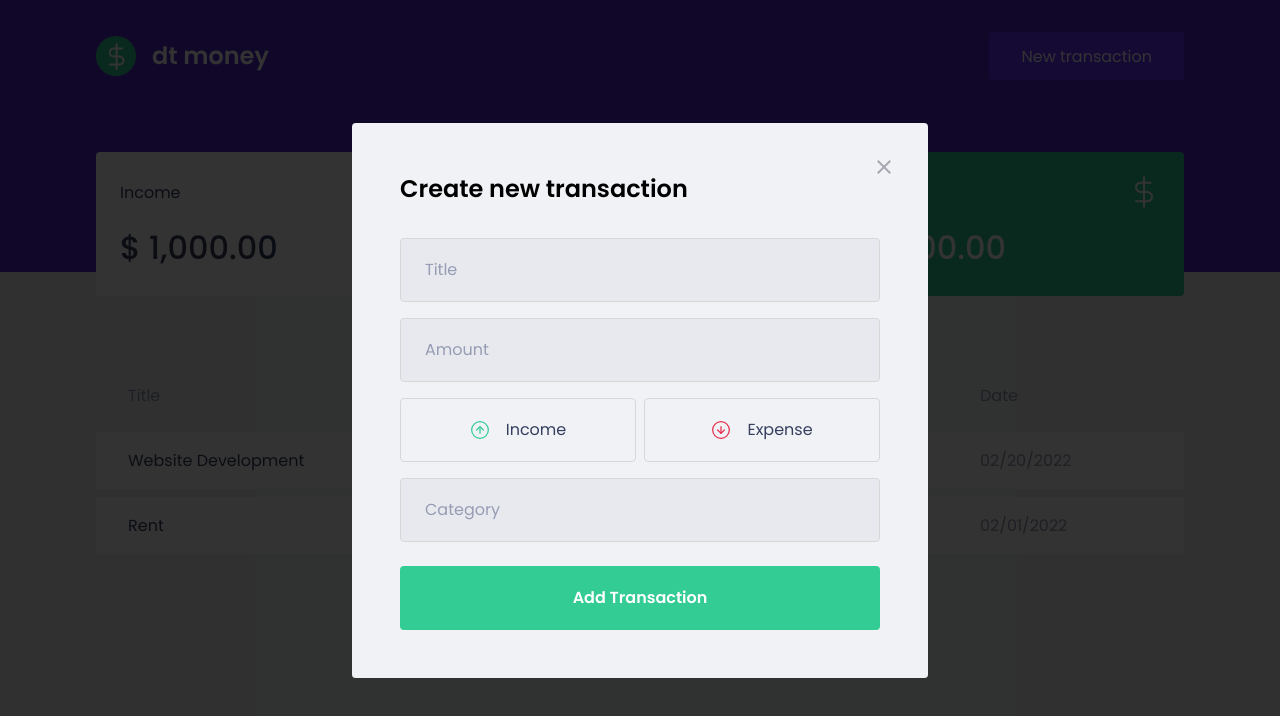
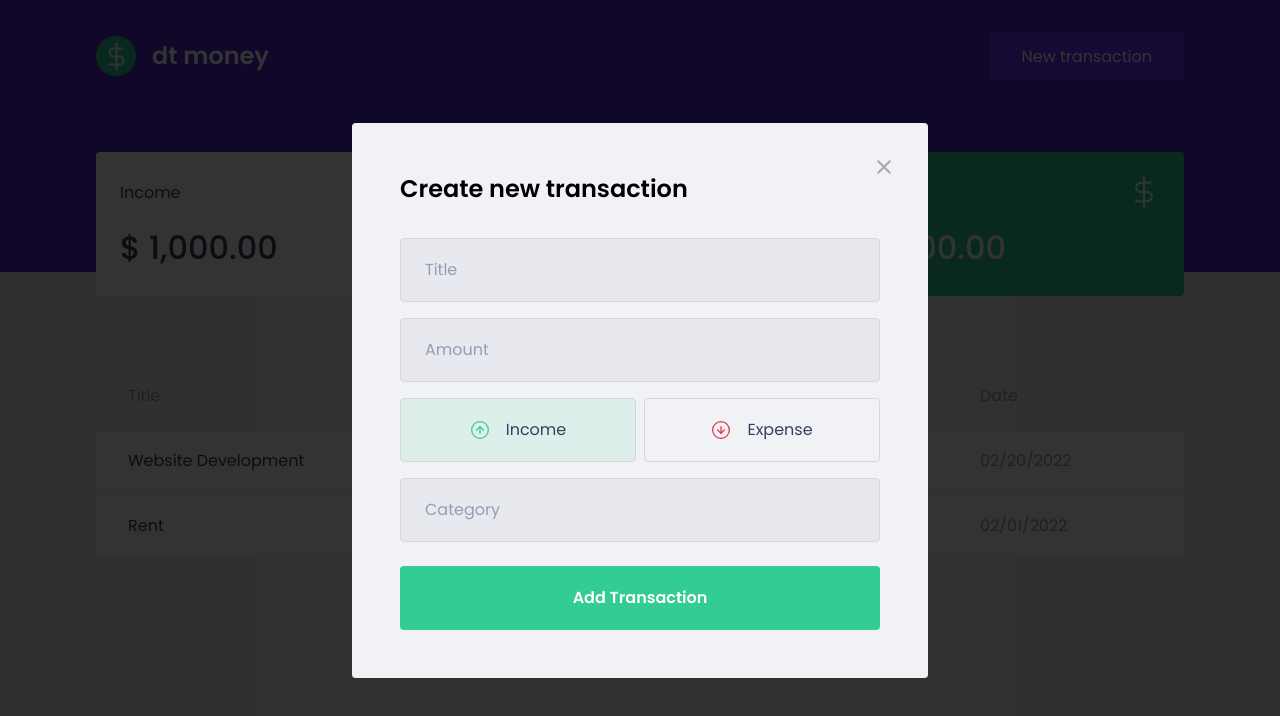
Before and after one commit to rafAmorim8/dtmoney, a React (Create React App) app: page / in a window 1280 px wide. Both pictures are taken after a click on the button "New transaction". Shown: the top 716 px of the page. Built offline with nearby package versions, Linux system fonts and the light colour scheme; no server answers; what miragejs would draw is missing.

Commit message:
Creates transaction type buttons

```diff
--- a/src/components/NewTransactionModal/index.tsx
+++ b/src/components/NewTransactionModal/index.tsx
@@ -1,5 +1,6 @@
+import { useState } from 'react';
 import Modal from 'react-modal';
-import { Container, TransactionTypeContainer } from './styles';
+import { Container, TransactionTypeContainer, RadioBox } from './styles';
 
 import closeImg from '../../assets/close.svg';
 import incomeImg from '../../assets/income.svg';
@@ -12,6 +13,8 @@
 }
 
 export function NewTransactionModal({isOpen, onRequestClose}: NewTransactionModalProps){
+  const [transactionType, setTransactionType] = useState('deposit');
+
   return(
     <Modal
     isOpen={isOpen}
@@ -41,15 +44,25 @@
       />
 
       <TransactionTypeContainer>
-        <button>
+        <RadioBox
+          type="button"
+          onClick={() => setTransactionType('deposit')}
+          isActive={transactionType === 'deposit'}
+          activeColor="green"
+        >
           <img src={incomeImg} alt="Income" />
           <span>Income</span>
-        </button>
+        </RadioBox>
 
-        <button>
+        <RadioBox
+          type="button"
+          onClick={() => setTransactionType('withdrawal')}
+          isActive={transactionType === 'withdrawal'}
+          activeColor="red"
+        >
           <img src={expenseImg} alt="Expense" />
           <span>Expense</span>
-        </button>
+        </RadioBox>
       </TransactionTypeContainer>
 
       <input
--- a/src/components/NewTransactionModal/styles.ts
+++ b/src/components/NewTransactionModal/styles.ts
@@ -1,5 +1,5 @@
 import styled from 'styled-components';
-import {darken} from 'polished';
+import {darken, transparentize} from 'polished';
 
 export const Container = styled.form`
   h2{
@@ -54,13 +54,26 @@
   display: grid;
   grid-template-columns: 1fr 1fr;
   gap: 0.5rem;
+`;
 
-  button{
+interface RadioBoxProps {
+  isActive: boolean;
+  activeColor: 'green' | 'red';
+}
+
+const colors = {
+  green: '#33cc95',
+  red: '#E52E4D'
+}
+
+export const RadioBox = styled.button<RadioBoxProps>`
   height: 4rem;
   border: 1px solid #d7d7d7;
   border-radius: 0.25rem;
 
-    background: transparent;
+  background: ${(props) => props.isActive
+    ? transparentize(0.9, colors[props.activeColor])
+    : 'transparent'};
 
   display: flex;
   align-items: center;
@@ -83,5 +96,4 @@
     font-size: 1rem;
     color: var(--text-title);
   }
-  }
 `;
```
Lines whose indentation alone changed are shown as unchanged.
